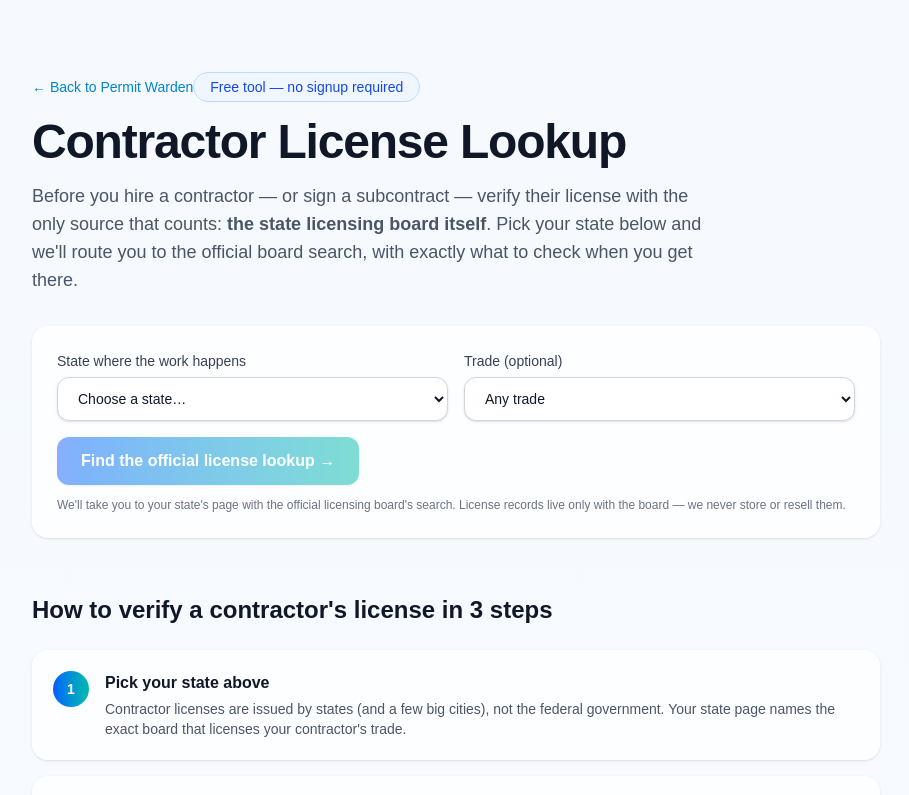
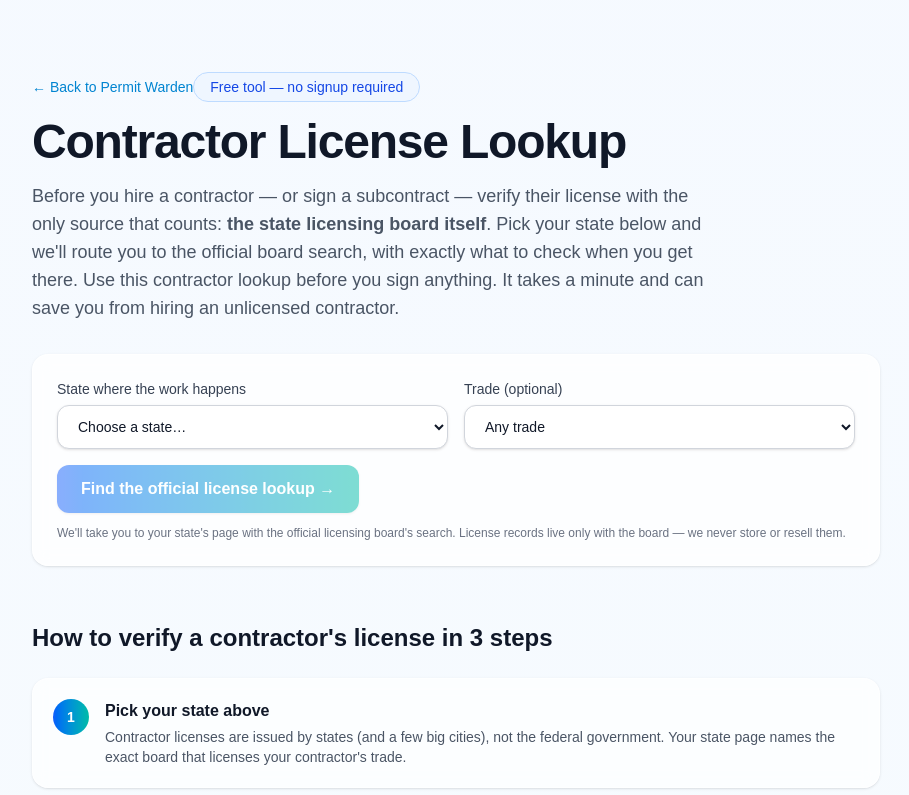
Before and after one commit to theahmedali89/permit-tracker, a Next.js app: page /tools/license-lookup in a window 1280 px wide. Shown: the top 795 px of the page, without its empty margins (184-1093 px from the left). Built offline with nearby package versions, Linux system fonts and the light colour scheme.

Commit message:
content: add contractor lookup phrasing to license pages (GSC queries)

```diff
--- a/app/(public)/tools/license-lookup/[state]/page.tsx
+++ b/app/(public)/tools/license-lookup/[state]/page.tsx
@@ -107,6 +107,10 @@
           </h1>
           <p className="mt-4 max-w-2xl text-lg text-gray-600 dark:text-gray-300">
             {board.summary}
+          </p>
+          <p className="mt-3 max-w-2xl text-gray-600 dark:text-gray-300">
+            Use this {board.state} contractor lookup to verify any contractor&apos;s license
+            status before you sign a contract.
           </p>
 
           {board.nuance && (
--- a/app/(public)/tools/license-lookup/page.tsx
+++ b/app/(public)/tools/license-lookup/page.tsx
@@ -96,7 +96,9 @@
             Before you hire a contractor — or sign a subcontract — verify their license with
             the only source that counts: <strong>the state licensing board itself</strong>.
             Pick your state below and we&apos;ll route you to the official board search,
-            with exactly what to check when you get there.
+            with exactly what to check when you get there. Use this contractor lookup
+            before you sign anything. It takes a minute and can save you from hiring
+            an unlicensed contractor.
           </p>
 
           <LicenseStatePicker />
--- a/lib/license-boards.ts
+++ b/lib/license-boards.ts
@@ -75,7 +75,7 @@
     lookupUrl: "https://www.tdlr.texas.gov/LicenseSearch/",
     covers: [
       "Electricians and electrical contractors (TDLR)",
-      "Air conditioning and refrigeration contractors (TDLR)",
+      "Air conditioning and refrigeration contractors (TDLR, commonly searched as a TACL license)",
       "Plumbers are licensed separately by the Texas State Board of Plumbing Examiners (TSBPE)",
     ],
     searchBy: "license type, license number, name or business name, city, county, or ZIP code",
@@ -238,6 +238,7 @@
       "General contractors — building, residential, highway, public utilities, and grading/excavating",
       "License limitations (Limited, Intermediate, Unlimited) by project value",
       "Electrical and plumbing/HVAC are licensed by their own NC boards",
+      "Engineers and land surveyors are licensed separately by the NC Board of Examiners for Engineers and Surveyors (NCBELS)",
     ],
     searchBy: "classification type, license number, company name, or qualifier name",
     summary:
```
